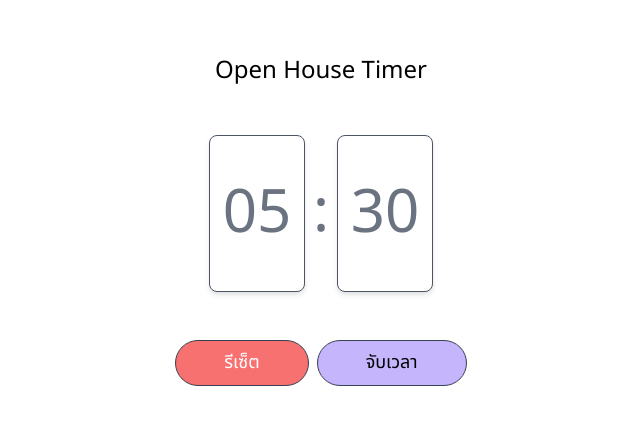
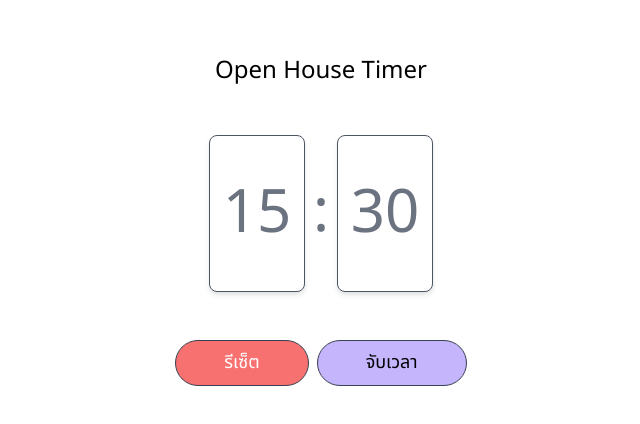
Before and after one commit to betich/tuoph-2022-timer, a Next.js app: page / in a window 1280 px wide. Shown: the part 180-604 px from the top of the page, without its empty margins (319-959 px from the left). Built offline with nearby package versions, Linux system fonts and the light colour scheme.

Commit message:
localStorage'

```diff
--- a/src/pages/index.tsx
+++ b/src/pages/index.tsx
@@ -4,10 +4,19 @@ import { sendJson } from "next/dist/server/api-utils"
 import { FC, useRef, useState } from "react"
 
 const Home: NextPage = () => {
+  let _saved: null | string = null
+  if (typeof window !== "undefined") {
+    _saved = window.localStorage.getItem("time")
+  }
+
+  const saved = _saved?.split(":") as string[]
+  const _minutes: string | null = saved?.length ? saved[0] : null
+  const _seconds: string | null = saved?.length ? saved[1] : null
+
   const minRef = useRef<HTMLInputElement | null>(null)
   const secRef = useRef<HTMLInputElement | null>(null)
-  const [minutes, setMinute] = useState("05")
-  const [seconds, setSecond] = useState("30")
+  const [minutes, setMinute] = useState(_minutes ?? "15")
+  const [seconds, setSecond] = useState(_seconds ?? "30")
   const [error, setError] = useState<null | string>(null)
   const router = useRouter()
 
@@ -21,7 +30,7 @@ const Home: NextPage = () => {
         <input
           type="text"
           className="text-gray-500 w-24 2xl:w-[20rem] 2xl:text-[10rem] 2xl:py-[10rem] py-8 border border-gray-600 shadow-md rounded-lg text-center text-6xl"
-          placeholder="05"
+          placeholder="15"
           ref={minRef}
           value={minutes}
           onChange={(e) => {
@@ -88,6 +97,9 @@ const Home: NextPage = () => {
             }
 
             const timed = +new Date() + +minutes * 1000 * 60 + +seconds * 1000
+            if (typeof window !== "undefined") {
+              window.localStorage.setItem("time", `${minutes}:${seconds}`)
+            }
 
             router.push({
               pathname: "/timer",
```
